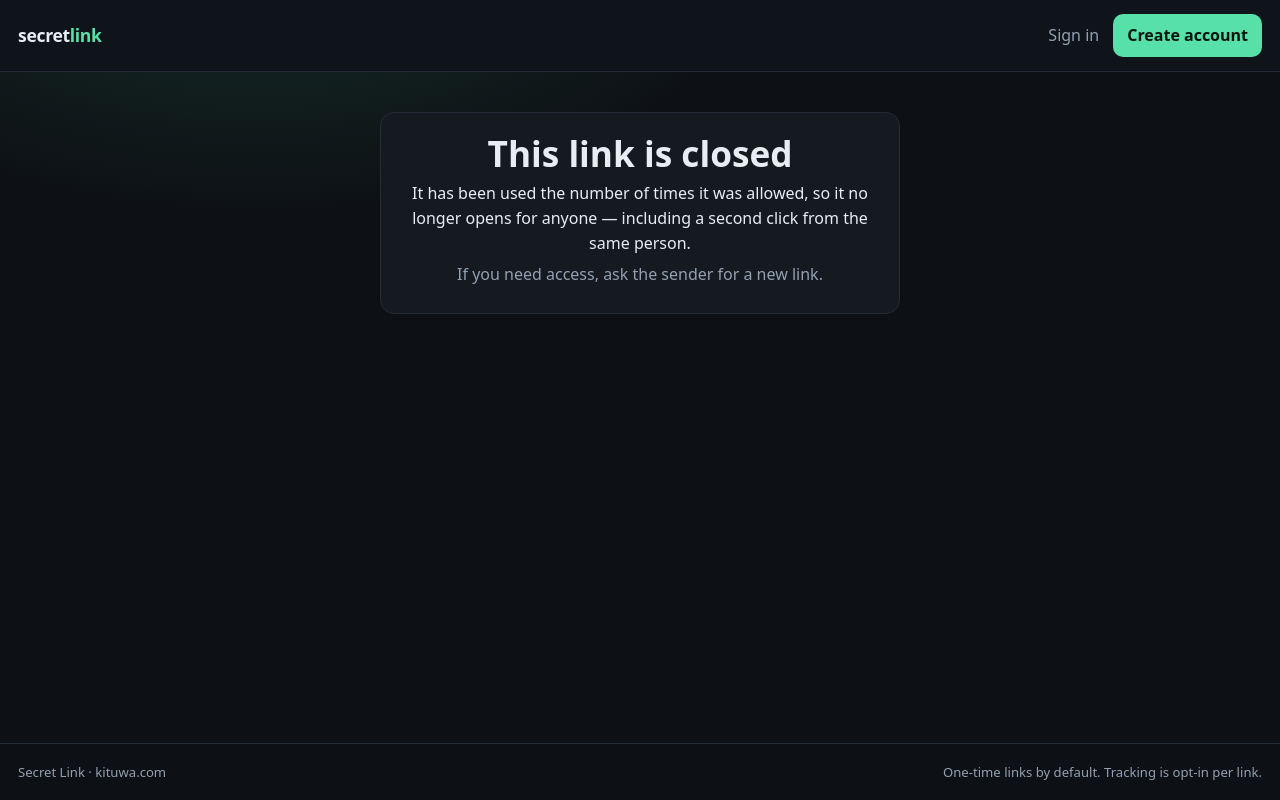
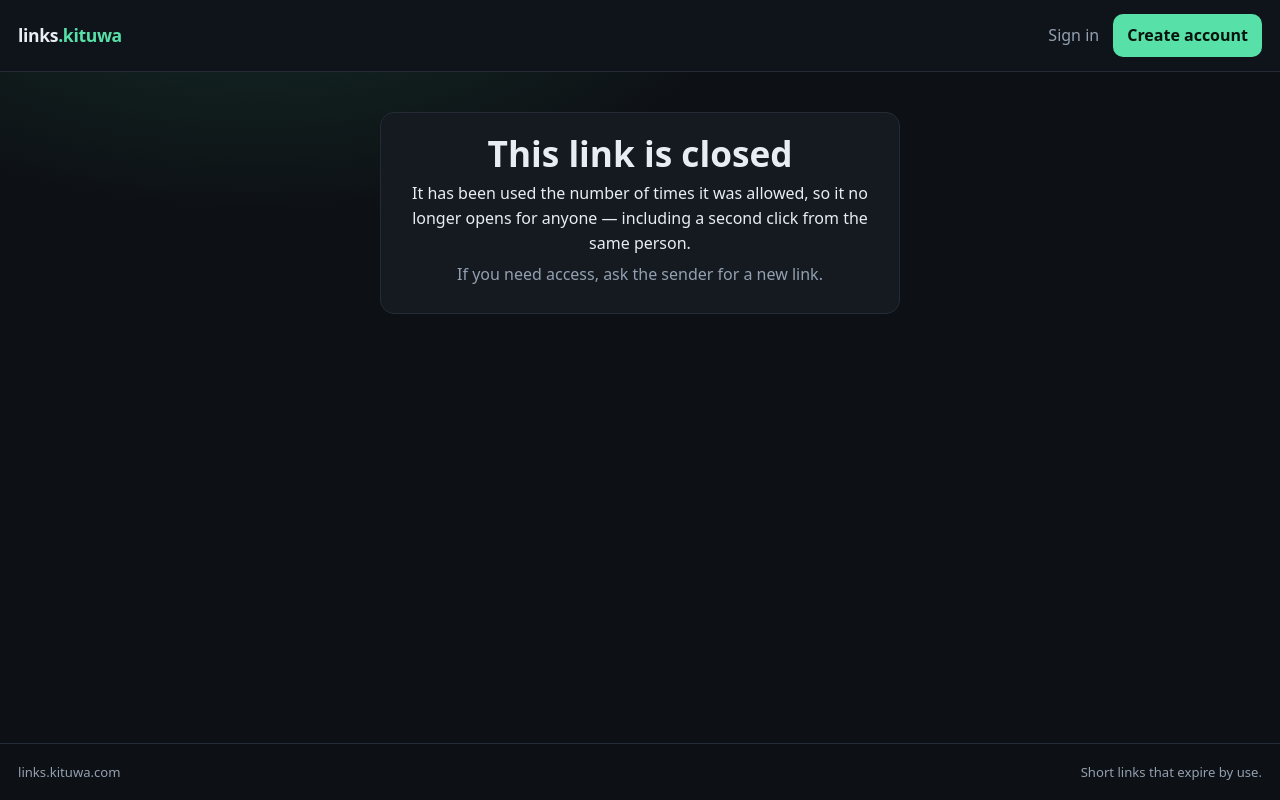
Before and after one commit to CrystalRockMarket/links-kituwa, a Python web app: template app/templates/gone.html in a window 1280 px wide. Run offline with Jinja, Linux system fonts and the light colour scheme; the template is opened without the code that fills it, so the values that code supplies are empty.

Commit message:
brand the surface as links.kituwa (was 'secretlink')

```diff
--- a/app/templates/base.html
+++ b/app/templates/base.html
@@ -3,12 +3,12 @@
 <head>
 <meta charset="utf-8">
 <meta name="viewport" content="width=device-width, initial-scale=1">
-<title>{% block title %}Secret Link{% endblock %} · Kituwa</title>
+<title>{% block title %}Links{% endblock %} · kituwa.com</title>
 <link rel="stylesheet" href="{{ url_for('static', filename='style.css') }}">
 </head>
 <body>
 <header class="bar">
-  <a class="brand" href="{{ url_for('home') }}">secret<span>link</span></a>
+  <a class="brand" href="{{ url_for('home') }}">links<span>.kituwa</span></a>
   <nav>
     {% if g.account %}
       <a href="{{ url_for('app_home') }}">Links</a>
@@ -27,8 +27,8 @@
 {% block body %}{% endblock %}
 </main>
 <footer class="foot">
-  <span>Secret Link · kituwa.com</span>
-  <span>One-time links by default. Tracking is opt-in per link.</span>
+  <span>links.kituwa.com</span>
+  <span>Short links that expire by use.</span>
 </footer>
 <script src="{{ url_for('static', filename='app.js') }}" defer></script>
 </body>
```
